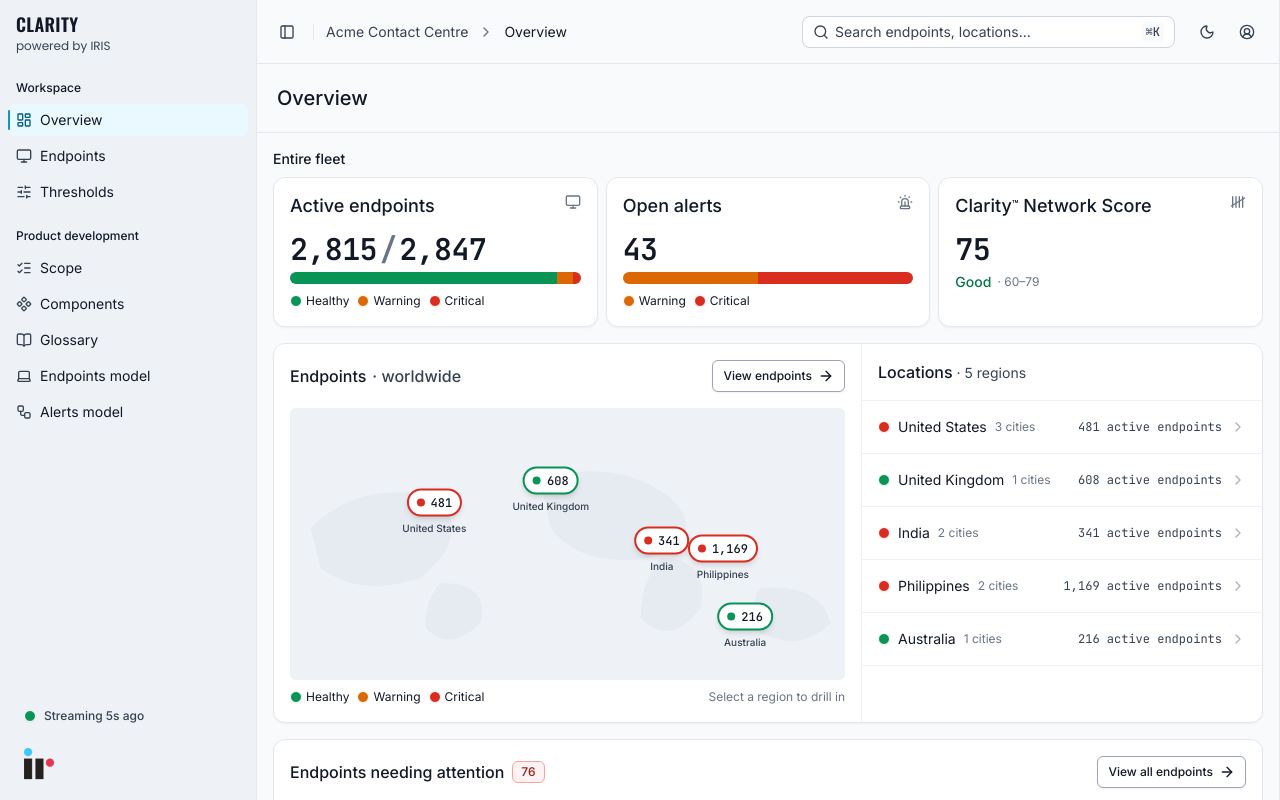
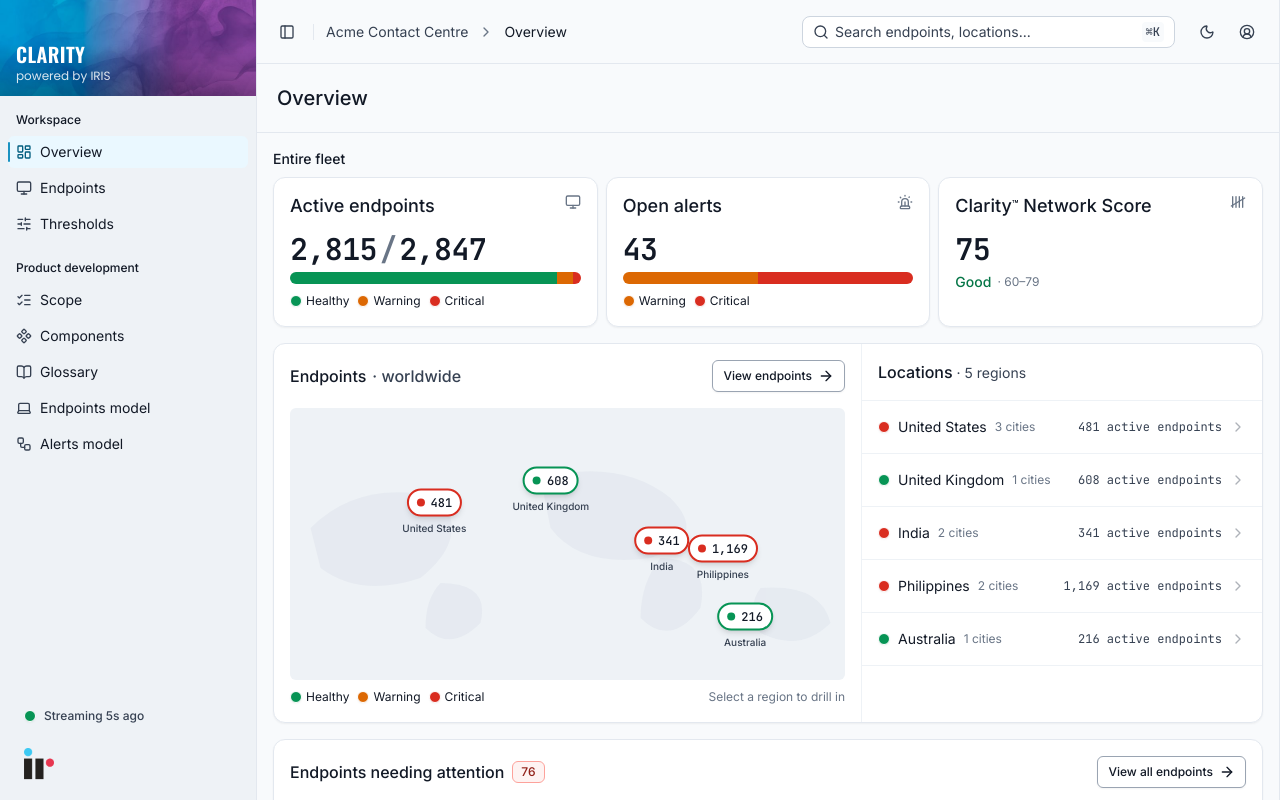
Before and after one commit to mynameiseeyern/Clarion-prototype, a React (Vite) app: page / in a window 1280 px wide. Built offline with nearby package versions, Linux system fonts and the light colour scheme.

Commit message:
sidebar bg

```diff
--- a/src/components/dashboard/AdminSidebar.tsx
+++ b/src/components/dashboard/AdminSidebar.tsx
@@ -15,11 +15,15 @@ export function AdminSidebar({
 }) {
   return (
     <aside className="flex h-full w-64 shrink-0 flex-col" style={{ background: "var(--bg-sidebar)" }}>
-      {/* Header — product brand (client white-label is a Day 2 feature) */}
-      <div className="flex h-16 items-center px-2">
-        <div className="flex flex-col justify-center px-2 leading-tight" style={{ fontFamily: "'Poppins', ui-sans-serif, sans-serif" }}>
-          <span className="text-lg" style={{ fontFamily: "'Oswald', ui-sans-serif, sans-serif", fontWeight: 600, letterSpacing: "0.02em", textTransform: "uppercase", color: "var(--fg-neutral-emphasis)" }}>Clarity</span>
-          <span className="text-xs" style={{ fontWeight: 400, color: "var(--fg-neutral-muted)" }}>powered by IRIS</span>
+      {/* Header — product brand on the IR watercolour banner (client white-label is a Day 2 feature) */}
+      <div
+        className="relative flex h-24 shrink-0 items-end overflow-hidden"
+        style={{ backgroundImage: "url('/sidebar-header.jpg')", backgroundSize: "cover", backgroundPosition: "center" }}
+      >
+        <span className="pointer-events-none absolute inset-0" style={{ background: "linear-gradient(to top, rgba(0,0,0,0.28), rgba(0,0,0,0) 55%)" }} />
+        <div className="relative flex flex-col justify-center px-4 pb-3 leading-tight" style={{ fontFamily: "'Poppins', ui-sans-serif, sans-serif" }}>
+          <span className="text-xl" style={{ fontFamily: "'Oswald', ui-sans-serif, sans-serif", fontWeight: 600, letterSpacing: "0.02em", textTransform: "uppercase", color: "#fff" }}>Clarity</span>
+          <span className="text-xs" style={{ fontWeight: 400, color: "rgba(255,255,255,0.85)" }}>powered by IRIS</span>
         </div>
       </div>
 
--- a/src/components/dashboard/Sidebar.tsx
+++ b/src/components/dashboard/Sidebar.tsx
@@ -24,11 +24,15 @@ export function Sidebar({
       className="flex h-full w-64 shrink-0 flex-col"
       style={{ background: "var(--bg-sidebar)" }}
     >
-      {/* Header — product brand (client white-label is a Day 2 feature) */}
-      <div className="flex h-16 items-center px-2">
-        <div className="flex flex-col justify-center px-2 leading-tight" style={{ fontFamily: "'Poppins', ui-sans-serif, sans-serif" }}>
-          <span className="text-lg" style={{ fontFamily: "'Oswald', ui-sans-serif, sans-serif", fontWeight: 600, letterSpacing: "0.02em", textTransform: "uppercase", color: "var(--fg-neutral-emphasis)" }}>Clarity</span>
-          <span className="text-xs" style={{ fontWeight: 400, color: "var(--fg-neutral-muted)" }}>powered by IRIS</span>
+      {/* Header — product brand on the IR watercolour banner (client white-label is a Day 2 feature) */}
+      <div
+        className="relative flex h-24 shrink-0 items-end overflow-hidden"
+        style={{ backgroundImage: "url('/sidebar-header.jpg')", backgroundSize: "cover", backgroundPosition: "center" }}
+      >
+        <span className="pointer-events-none absolute inset-0" style={{ background: "linear-gradient(to top, rgba(0,0,0,0.28), rgba(0,0,0,0) 55%)" }} />
+        <div className="relative flex flex-col justify-center px-4 pb-3 leading-tight" style={{ fontFamily: "'Poppins', ui-sans-serif, sans-serif" }}>
+          <span className="text-xl" style={{ fontFamily: "'Oswald', ui-sans-serif, sans-serif", fontWeight: 600, letterSpacing: "0.02em", textTransform: "uppercase", color: "#fff" }}>Clarity</span>
+          <span className="text-xs" style={{ fontWeight: 400, color: "rgba(255,255,255,0.85)" }}>powered by IRIS</span>
         </div>
       </div>
 
```
